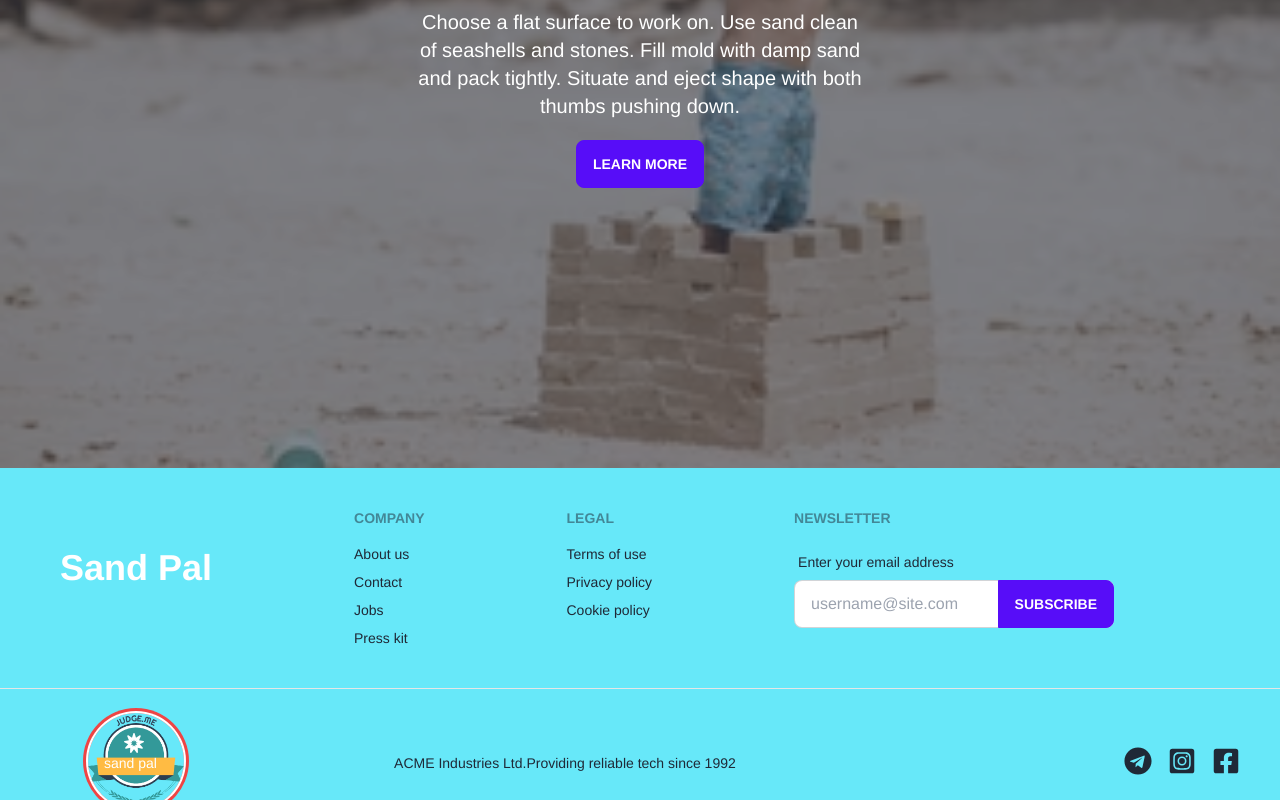
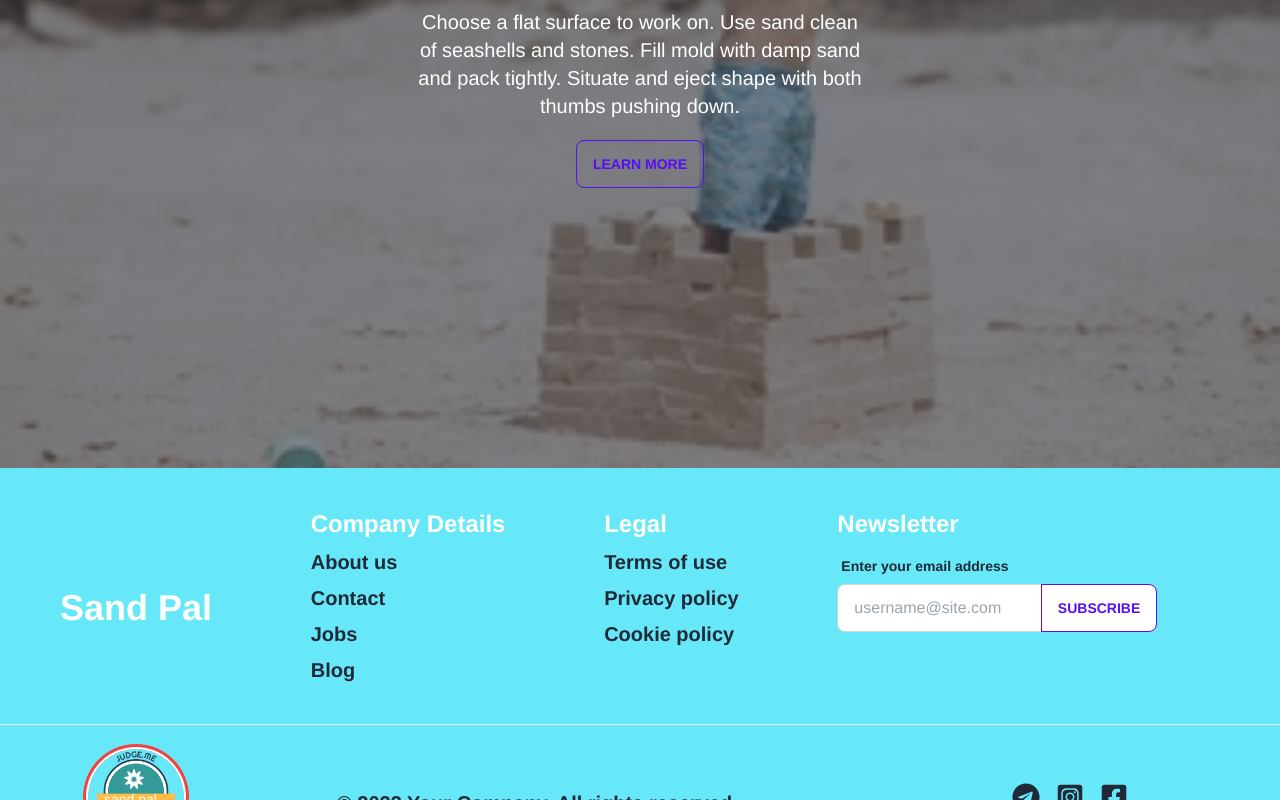
Before and after one commit to tariik12/sand-pal-client, a React (Vite) app: page / in a window 1280 px wide. Shown: the part 2000-2800 px from the top of the page. Built offline with nearby package versions, Linux system fonts and the light colour scheme; no server answers.

Commit message:
register section done

```diff
--- a/src/pages/Blog/Blog.jsx
+++ b/src/pages/Blog/Blog.jsx
@@ -2,8 +2,8 @@
 
 const Blog = () => {
     return (
-        <div className="card  px-20 py-10">
-            <div className="collapse">
+        <div className="card  bg-cyan-400 py-20 px-20">
+            <div className="collapse  ">
                 <input type="checkbox" className="peer" />
                 <div className="collapse-title bg-cyan-400 text-cyan-content peer-checked:bg-white peer-checked:text-white-content">
                     <div className="card-title text-2xl">
--- a/src/pages/ExtraPart/HowToSand/HowToSand.jsx
+++ b/src/pages/ExtraPart/HowToSand/HowToSand.jsx
@@ -8,7 +8,7 @@ const HowToSand = () => {
     <div className="max-w-md">
       <h1 className="mb-5 text-4xl font-bold">How to use Sand Pal</h1>
       <p className="mb-5 text-xl">Choose a flat surface to work on. Use sand clean of seashells and stones. Fill mold with damp sand and pack tightly. Situate and eject shape with both thumbs pushing down.</p>
-      <button className="btn btn-primary">Learn More</button>
+      <button className="btn btn-primary btn-outline">Learn More</button>
     </div>
   </div>
 </div>
--- a/src/pages/ExtraPart/SandPal/SandPal.jsx
+++ b/src/pages/ExtraPart/SandPal/SandPal.jsx
@@ -20,7 +20,7 @@ const SandPal = () => {
                     <p className="py-6  text-xl">
                         Sand Pal is a beautiful ergonomic set of tools, designed to expand creativity to its fullest. Building with Sand Pal is about team work, engaging in natures materials and developing the meaning of fun.
                     </p>
-                    <button className="btn btn-primary">Get Your kit now</button>
+                    <button className="btn btn-primary btn-outline">Get Your kit now</button>
                 </div>
             </div>
         </div>
--- a/src/pages/Login/Login.jsx
+++ b/src/pages/Login/Login.jsx
@@ -80,7 +80,7 @@ const Login = () => {
                                 <label className="label">
                                     <span className="label-text text-xl font-bold">Email</span>
                                 </label>
-                                <input type="text" name='email' placeholder="Please enter your email" className="input input-bordered"  required/>
+                                <input type="text" name='email' placeholder="Please enter your email" className="input input-bordered" required />
                             </div>
                             <div className="form-control">
                                 <label className="label">
@@ -89,17 +89,24 @@ const Login = () => {
 
                                 <input type="password" name="password" placeholder="Please enter your password" className="input input-bordered" required />
                                 <label className="label">
-                                    <a href="#" className="label-text-alt link link-hover font-bold">Forgot password?</a>
+
+                                {<span className='font-bold '>Accept <Link to="/terms" className=' text-cyan-700 hover:text-cyan-400 font-bold'>terms and conditions</Link></span>}
+                                    <div className="form-control">
+                                        <label className="cursor-pointer label">
+
                                             <input
+                                            className="checkbox checkbox-primary"
                                         type="checkbox"
                                         onClick={handleAccept}
-                                    label={<>Accept <Link to="/terms">terms and conditions</Link></>}
                                     />
+                                        </label>
+                                    </div>
+
                                 </label>
                                 <span className='font-bold mt-5 '>  Create account ? <Link to='/register' className=' text-cyan-700 hover:text-cyan-400 font-bold'>Register</Link></span>
                             </div>
                             <div className="form-control ">
-                                <button className="btn w-100 mt-3" type="submit" disabled={!accept} >Login</button>
+                                <button className="btn btn-outline btn-primary w-100 mt-3" type="submit" disabled={!accept} >Login</button>
                             </div>
                         </form>
                     </div>
--- a/src/pages/Shared/Footer/Footer.jsx
+++ b/src/pages/Shared/Footer/Footer.jsx
@@ -1,37 +1,63 @@
 import { Link } from "react-router-dom";
 import logo from "../../../assets/logo.png"
 import { FaBahai,FaFacebookSquare,FaInstagramSquare,FaTelegram} from "react-icons/fa";
+import { toast } from "react-toastify";
 
 const Footer = () => {
+
+  const handleSubscribe =(event) =>{
+    event.preventDefault();
+    const form = event.target;
+    const email = form.email.value;
+    if(email){
+      toast.success('Thanks for subscribe!', {
+        position: 'top-center',
+        autoClose: 5000,
+        hideProgressBar: false,
+        closeOnClick: true,
+        pauseOnHover: true,
+        draggable: true,
+        progress: undefined,
+        theme: 'light',
+    });
+    }
+
+    event.target.reset();
+
+
+  }
+
     return (
         <div className="">
             <footer className="footer p-10  text-base-content bg-cyan-300">
   <div>
-   <Link className=" text-6xl md:text-4xl font-bold text-white ms-28 md:ms-5 mt-10" to='/'>Sand Pal</Link>
+   <Link className=" text-6xl md:text-4xl font-bold text-white ms-28 md:ms-5 mt-20" to='/'>Sand Pal</Link>
 
   </div>
   <div>
-    <span className="footer-title">Company</span>
-    <a className="link link-hover">About us</a>
-    <a className="link link-hover">Contact</a>
-    <a className="link link-hover">Jobs</a>
-    <a className="link link-hover">Press kit</a>
+    <span className="text-white font-bold text-2xl">Company Details</span>
+    <Link className="link link-hover font-bold text-xl">About us</Link>
+    <Link className="link link-hover font-bold text-xl">Contact</Link>
+    <Link className="link link-hover font-bold text-xl">Jobs</Link>
+    <Link to='/blog' className="link link-hover font-bold text-xl">Blog</Link>
   </div>
   <div>
-    <span className="footer-title">Legal</span>
-    <a className="link link-hover">Terms of use</a>
-    <a className="link link-hover">Privacy policy</a>
-    <a className="link link-hover">Cookie policy</a>
+    <span className="text-white font-bold text-2xl">Legal</span>
+    <Link className="link link-hover font-bold text-xl">Terms of use</Link>
+    <Link className="link link-hover font-bold text-xl">Privacy policy</Link>
+    <Link className="link link-hover font-bold text-xl">Cookie policy</Link>
   </div>
   <div>
-    <span className="footer-title">Newsletter</span>
+    <span className="text-white font-bold text-2xl">Newsletter</span>
     <div className="form-control w-80">
       <label className="label">
-        <span className="label-text">Enter your email address</span>
+        <span className="label-text font-bold font-2xl">Enter your email address</span>
       </label>
       <div className="relative">
-        <input type="text" placeholder="username@site.com" className="input input-bordered w-full pr-16" />
-        <button className="btn btn-primary absolute top-0 right-0 rounded-l-none">Subscribe</button>
+      <form onSubmit={handleSubscribe}>
+      <input type="email" name="email"  placeholder="username@site.com" className="input input-bordered w-full pr-16" required />
+        <button className="btn btn-primary btn-outline absolute top-0 right-0 rounded-l-none" type="submit">Subscribe</button>
+      </form>
       </div>
     </div>
   </div>
@@ -46,9 +72,9 @@ const Footer = () => {
   </div>
 </div>
   </div>
-    <p className="text-center mt-12">ACME Industries Ltd.Providing reliable tech since 1992</p>
-  <div className="md:place-self-center md:justify-self-end ms-28 md:ms-0">
-    <div className="grid grid-flow-col gap-4">
+    <p className="text-center mt-12 font-bold text-xl">&copy; 2023 Your Company. All rights reserved.</p>
+  <div className="md:place-self-center md:justify-self-end md:me-28 ms-28 md:ms-0">
+    <div className="grid grid-flow-col gap-4 ">
       <FaTelegram className="w-7 h-7"/>
       <FaInstagramSquare className="w-7 h-7"/>
       <FaFacebookSquare className="w-7 h-7"/>
--- a/src/pages/Shared/Header/Navbar/Navbar.jsx
+++ b/src/pages/Shared/Header/Navbar/Navbar.jsx
@@ -41,11 +41,11 @@ const Navbar = () => {
           <li className="font-bold text-xl"><Link>Add Toy</Link></li>
 
           <div className="avatar">
-            <div className="w-24 rounded-full">
+            <div className="w-16 rounded-full">
               <img src={user?.photoURL} />
             </div>
             </div>
-            <li className="font-bold text-xl"><button onClick={handleLogout} className="bg-cyan-700 hover:bg-cyan-400 text-white w-full  md:ms-5 ">log out</button></li>
+            <li className="font-bold text-xl"><button onClick={handleLogout} className="btn btn-primary btn-outline md:mt-2  md:ms-5 ">Logout</button></li>
 
           </>
           :
```
Also changed, not shown: src/Register/Register.jsx (+17 -8 lines), src/pages/Shared/Header/Banner/Banner.jsx (+9 -9 lines). Lines whose indentation alone changed are shown as unchanged.
